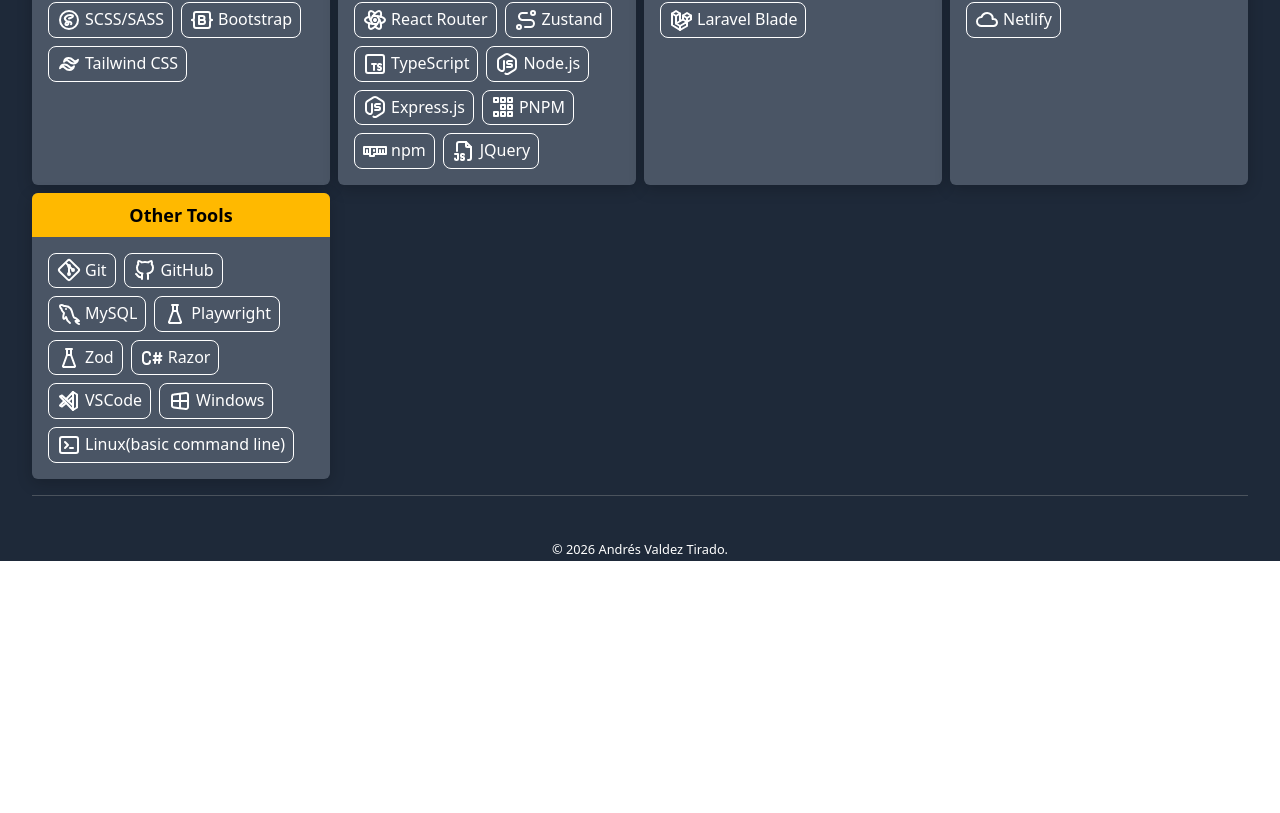
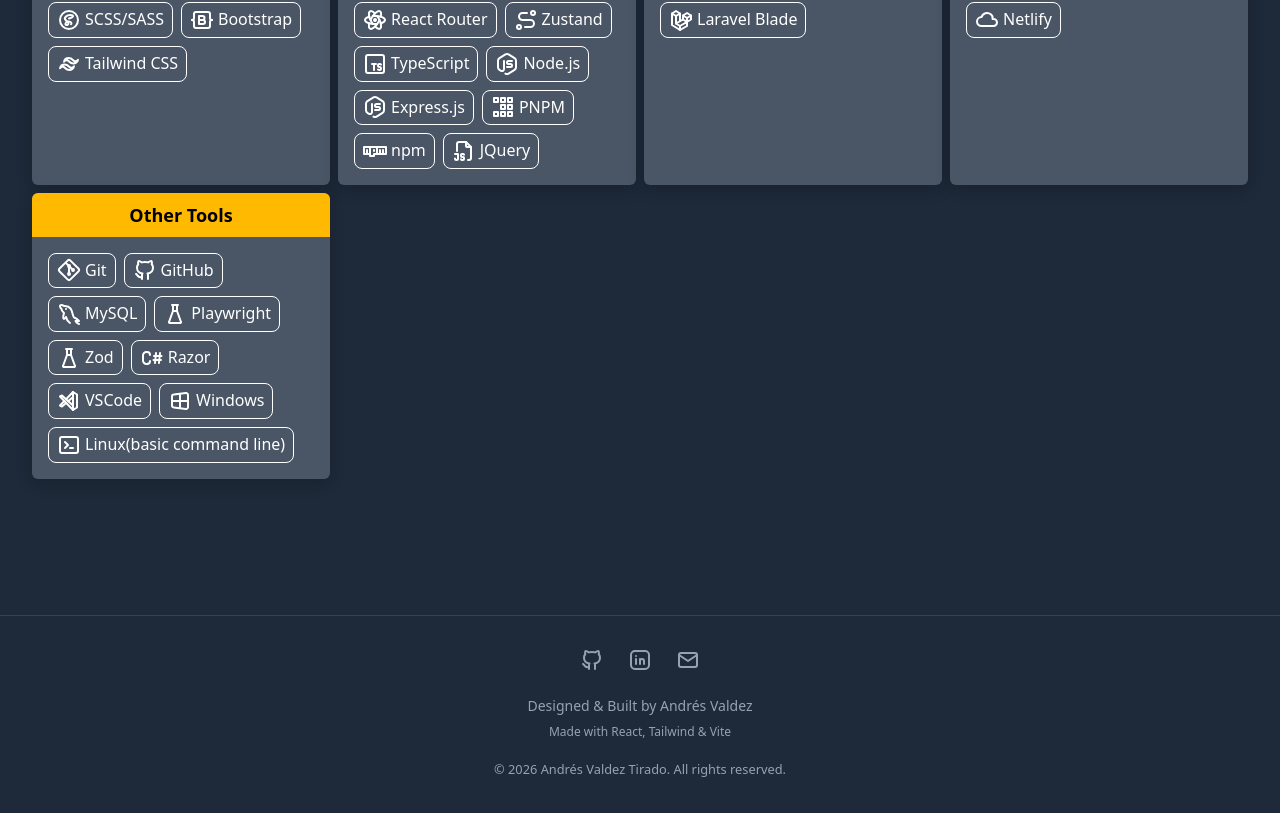
Before and after one commit to andresvaldezt/portfolio-vite-react, a React (Vite) app: page / in a window 1280 px wide. Shown: the part 2243-3056 px from the top of the page. Before the commit the page ends 2804 px from the top, so only its background shows below. Built offline with nearby package versions, Linux system fonts and the light colour scheme.

Commit message:
Enhance Footer component with social media links and update copyright year dynamically

```diff
--- a/src/components/Footer.jsx
+++ b/src/components/Footer.jsx
@@ -1,9 +1,41 @@
+import { IconBrandGithub, IconBrandLinkedin, IconMail } from '@tabler/icons-react';
+
 export function Footer(){
+    const currentYear = new Date().getFullYear();
+
     return(
-        <>
-        <footer className="text-center">
-            <small>&copy; 2026 Andrés Valdez Tirado.</small>
+        <footer className="text-center py-8 text-gray-400 light:text-gray-600 border-t border-gray-700 light:border-gray-200 mt-20">
+            <div className="mb-6 flex justify-center gap-6">
+                <a
+                    href="https://github.com/andresvaldezt"
+                    target="_blank"
+                    rel="noopener noreferrer"
+                    className="hover:text-white light:hover:text-black transition-colors"
+                >
+                    <IconBrandGithub stroke={2} />
+                </a>
+                <a
+                    href="https://www.linkedin.com/in/andresvaldeztirado/"
+                    target="_blank"
+                    rel="noopener noreferrer"
+                    className="hover:text-white light:hover:text-black transition-colors"
+                >
+                    <IconBrandLinkedin stroke={2} />
+                </a>
+                <a
+                    href="mailto:andres.valdez.t@gmail.com"
+                    className="hover:text-white light:hover:text-black transition-colors"
+                >
+                    <IconMail stroke={2} />
+                </a>
+            </div>
+
+            <div className="mb-4">
+                <p className="text-sm mb-2">Designed & Built by Andrés Valdez</p>
+                <p className="text-xs">Made with React, Tailwind & Vite</p>
+            </div>
+
+            <small>&copy; {currentYear} Andrés Valdez Tirado. All rights reserved.</small>
         </footer>
-        </>
     )
 }
--- a/src/components/Skills.jsx
+++ b/src/components/Skills.jsx
@@ -2,7 +2,7 @@
 
 export function Skills(){
     return(
-        <section id='skills' className='scroll-mt-60 mb-4 pb-4 border-b light:border-b-gray-700/20 border-b-amber-50/20'>
+        <section id='skills' className='scroll-mt-60 mb-4 pb-4'>
             <header>
                 <h2 className="flex items-center gap-2 text-4xl font-bold mb-4 text-amber-50 light:text-gray-700">
                     <Icons.IconSettingsCode stroke={2} size={48}/>
```
